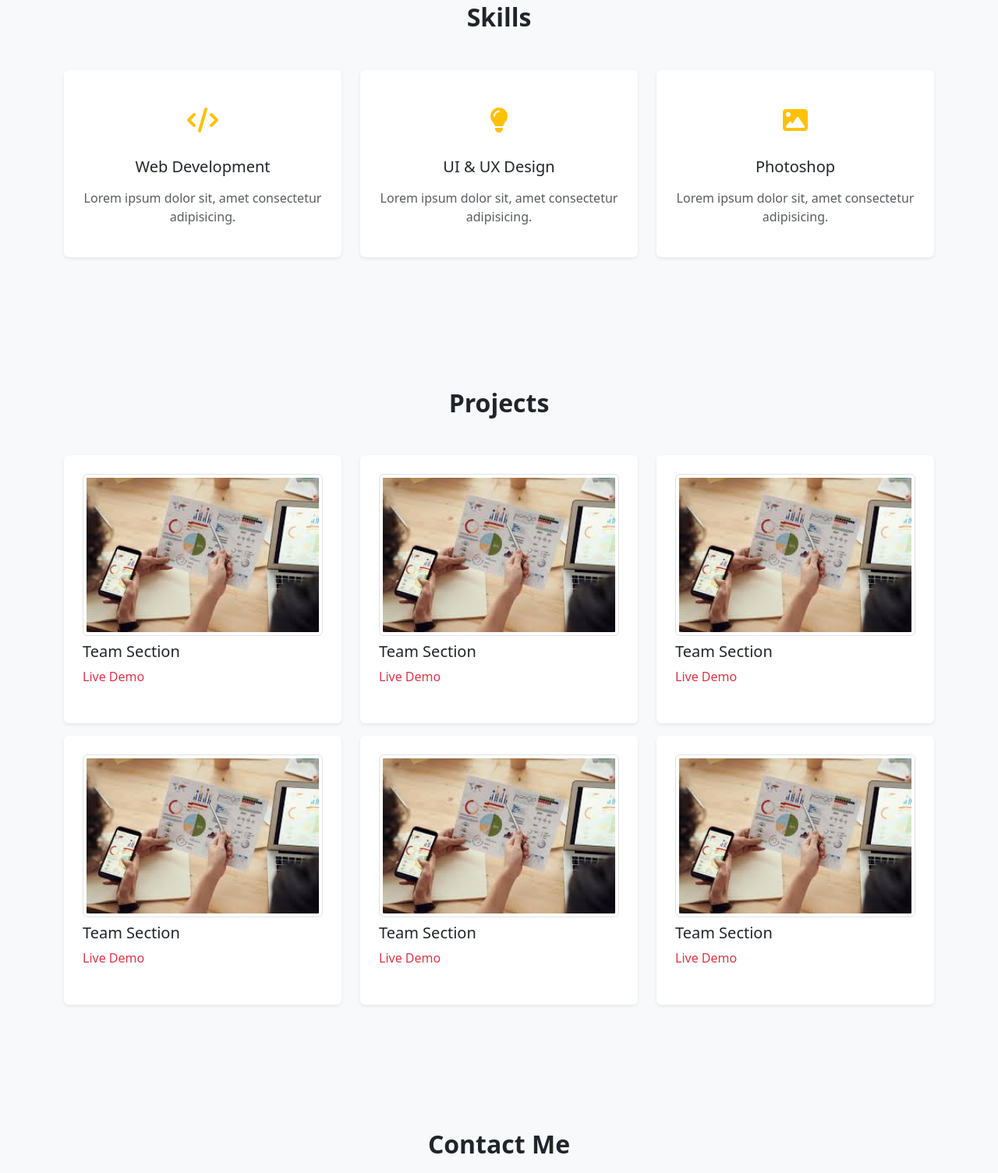
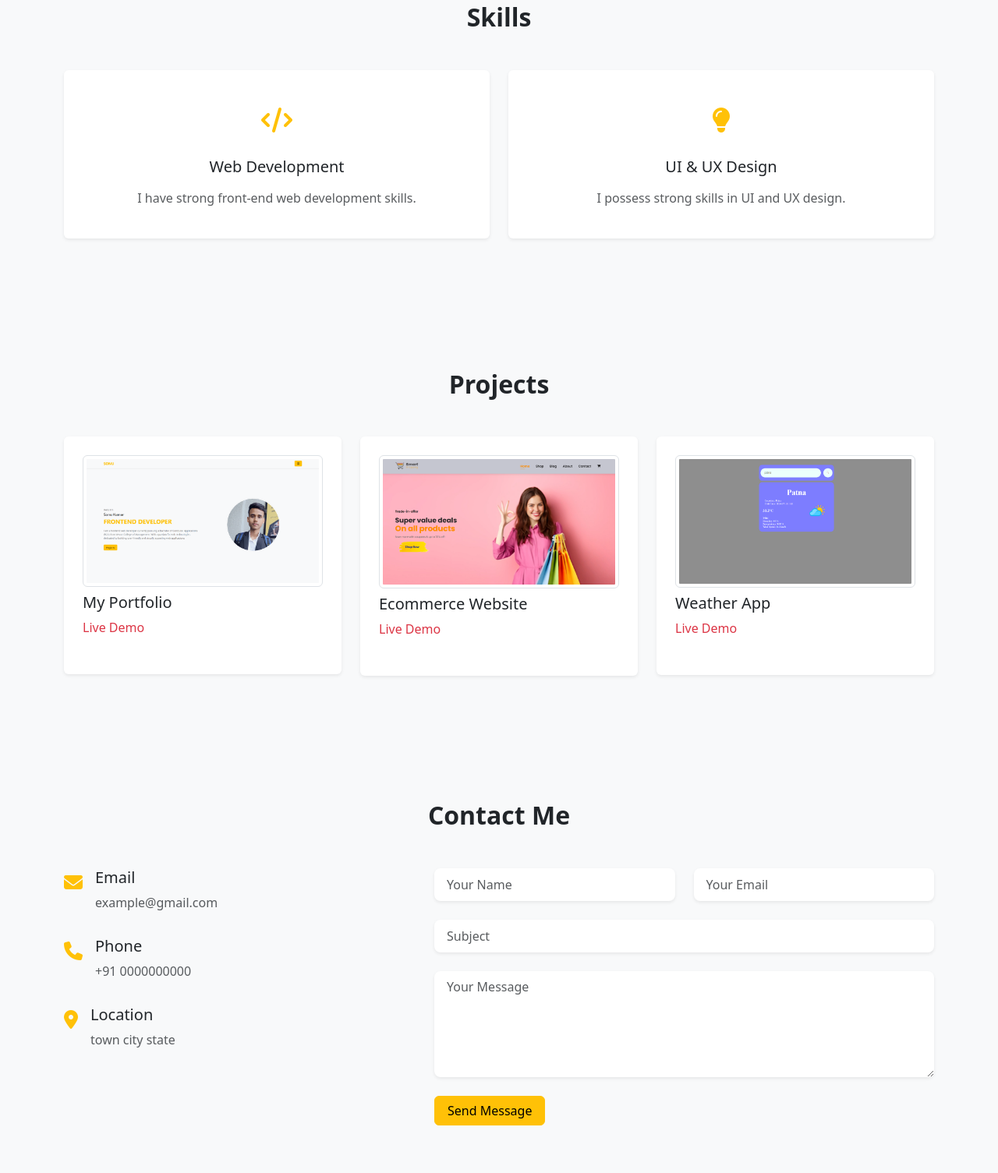
Before and after one commit to SonuVCM/Portfolio, a plain HTML site: page index.html in a window 1280 px wide. Shown: the part 1420-2925 px from the top of the page at 78% size. Drawn offline with nearby package versions, Linux system fonts and the light colour scheme.

Commit message:
add project images

```diff
--- a/index.html
+++ b/index.html
@@ -126,25 +126,25 @@
                 </div>
             </div>
             <div class="row text-center">
-                <div class="col-md-6 col-lg-4 mb-4">
+                <div class="col-md-6 mb-4">
                     <div class="service-item shadow-sm p-4 rounded bg-white">
                         <div class="icon my-3 text-warning fs-2">
                             <i class="fas fa-code"></i>
                         </div>
                         <h3 class="text-capitalize fs-5 py-2">web development</h3>
-                        <p class="text-muted">Lorem ipsum dolor sit, amet consectetur adipisicing.</p>
+                        <p class="text-muted">I have strong front-end web development skills.</p>
                     </div>
                 </div>
-                <div class="col-md-6 col-lg-4 mb-4">
+                <div class="col-md-6 mb-4">
                     <div class="service-item shadow-sm p-4 rounded bg-white">
                         <div class="icon my-3 text-warning fs-2">
                             <i class="fas fa-lightbulb"></i>
                         </div>
                         <h3 class="text-capitalize fs-5 py-2">UI & UX Design</h3>
-                        <p class="text-muted">Lorem ipsum dolor sit, amet consectetur adipisicing.</p>
+                        <p class="text-muted">I possess strong skills in UI and UX design.</p>
                     </div>
                 </div>
-                <div class="col-md-6 col-lg-4 mb-4">
+                <!-- <div class="col-md-6 col-lg-4 mb-4">
                     <div class="service-item shadow-sm p-4 rounded bg-white">
                         <div class="icon my-3 text-warning fs-2">
                             <i class="fas fa-image"></i>
@@ -152,7 +152,7 @@
                         <h3 class="text-capitalize fs-5 py-2">photoshop</h3>
                         <p class="text-muted">Lorem ipsum dolor sit, amet consectetur adipisicing.</p>
                     </div>
-                </div>
+                </div> -->
             </div>
         </div>
       </section>
@@ -172,43 +172,22 @@
             <div class="row">
                 <div class="col-md-6 col-lg-4">
                     <div class="projects-item bg-white shadow-sm rounded p-4 mb-3">
-                        <img src="./assets/images1.jpg" class="w-100 img-thumbnail" alt="img">
-                        <h3 class="text-capitalize fs-5 my-2">team section</h3>
+                        <img src="./assets/project-3.png" class="w-100 img-thumbnail" alt="img">
+                        <h3 class="text-capitalize fs-5 my-2">my portfolio</h3>
                         <p class="mb-4"><a href="#" class="text-capitalize text-danger text-decoration-none">live demo</a></p>
                     </div>
                 </div>
                 <div class="col-md-6 col-lg-4">
                     <div class="projects-item bg-white shadow-sm rounded p-4 mb-3">
-                        <img src="./assets/images1.jpg" class="w-100 img-thumbnail" alt="img">
-                        <h3 class="text-capitalize fs-5 my-2">team section</h3>
+                        <img src="./assets/project-1.png" class="w-100 img-thumbnail" alt="img">
+                        <h3 class="text-capitalize fs-5 my-2">ecommerce website</h3>
                         <p class="mb-4"><a href="#" class="text-capitalize text-danger text-decoration-none">live demo</a></p>
                     </div>
                 </div>
                 <div class="col-md-6 col-lg-4">
                     <div class="projects-item bg-white shadow-sm rounded p-4 mb-3">
-                        <img src="./assets/images1.jpg" class="w-100 img-thumbnail" alt="img">
-                        <h3 class="text-capitalize fs-5 my-2">team section</h3>
-                        <p class="mb-4"><a href="#" class="text-capitalize text-danger text-decoration-none">live demo</a></p>
-                    </div>
-                </div>
-                <div class="col-md-6 col-lg-4">
-                    <div class="projects-item bg-white shadow-sm rounded p-4 mb-3">
-                        <img src="./assets/images1.jpg" class="w-100 img-thumbnail" alt="img">
-                        <h3 class="text-capitalize fs-5 my-2">team section</h3>
-                        <p class="mb-4"><a href="#" class="text-capitalize text-danger text-decoration-none">live demo</a></p>
-                    </div>
-                </div>
-                <div class="col-md-6 col-lg-4">
-                    <div class="projects-item bg-white shadow-sm rounded p-4 mb-3">
-                        <img src="./assets/images1.jpg" class="w-100 img-thumbnail" alt="img">
-                        <h3 class="text-capitalize fs-5 my-2">team section</h3>
-                        <p class="mb-4"><a href="#" class="text-capitalize text-danger text-decoration-none">live demo</a></p>
-                    </div>
-                </div>
-                <div class="col-md-6 col-lg-4">
-                    <div class="projects-item bg-white shadow-sm rounded p-4 mb-3">
-                        <img src="./assets/images1.jpg" class="w-100 img-thumbnail" alt="img">
-                        <h3 class="text-capitalize fs-5 my-2">team section</h3>
+                        <img src="./assets/project-2.png" class="w-100 img-thumbnail" alt="img">
+                        <h3 class="text-capitalize fs-5 my-2">weather app</h3>
                         <p class="mb-4"><a href="#" class="text-capitalize text-danger text-decoration-none">live demo</a></p>
                     </div>
                 </div>
```
Also changed, not shown: assets/project-1.png (added), assets/project-2.png (added), assets/project-3.png (added).
